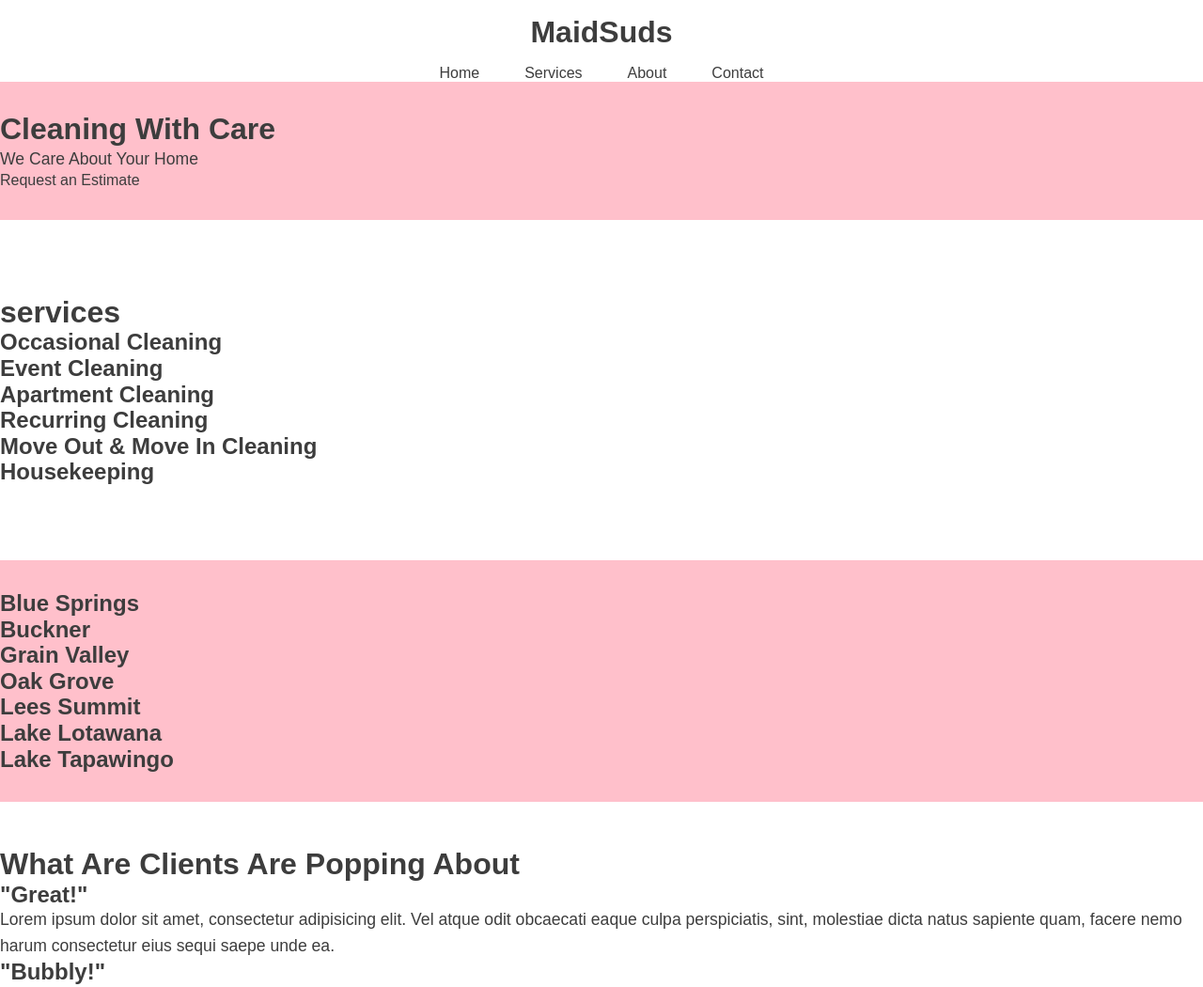
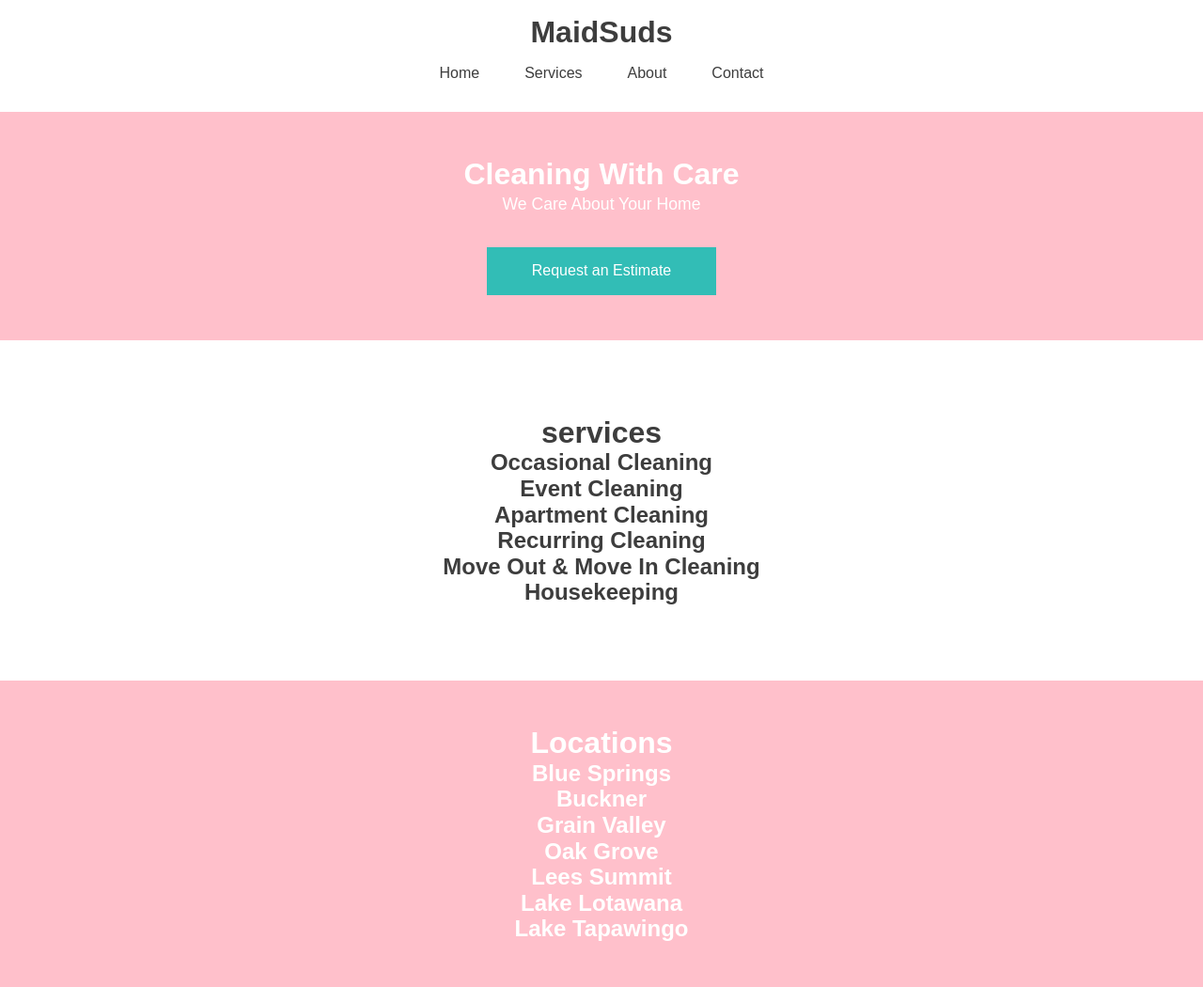
Before and after one commit to DamirMoore/maidsuds, a plain HTML site: page index.html in a window 1280 px wide. Shown: the top 1050 px of the page at 94% size. Drawn offline with Linux system fonts and the light colour scheme.

Commit message:
updated home page

```diff
--- a/index.html
+++ b/index.html
@@ -5,9 +5,15 @@
     <meta charset="UTF-8">
     <meta name="viewport" content="width=device-width, initial-scale=1.0">
     <meta http-equiv="X-UA-Compatible" content="ie=edge">
+
     <title>MaidSuds - Home</title>
 
+    <!-- css imports -->
     <link rel='stylesheet' type='text/css' media='screen' href='styles/style.css'>
+
+    <!-- js imports -->
+    <!-- respond.js makes min and max media queries work on old IE browsers -->
+    <script src="js/respond.js/respond.js"></script>
 </head>
 
 <body>
@@ -41,6 +47,7 @@
 
 
         <section class="locations-section">
+            <h1>Locations</h1>
             <h2>Blue Springs</h2>
             <h2>Buckner</h2>
             <h2>Grain Valley</h2>
@@ -63,7 +70,7 @@
             </div>
 
             <div class="testimonial-item">
-                <h2>"Bubbly!"</h2>
+                <h2>"Friendly!"</h2>
                 <p>
                     Lorem ipsum dolor sit amet consectetur adipisicing elit. Harum, saepe debitis repudiandae assumenda,
                     porro quasi, tempore atque repellendus numquam impedit possimus vero magnam temporibus dolor quod
@@ -82,9 +89,10 @@
         </section>
 
         <section class="home-call-to-action">
-            <h1>A Cleaning Service You Can Trust</h1>
+            <h1 class="home-call-to-action-title">A Cleaning Service You Can Trust</h1>
             <h2>24hr Warranty</h2>
             <h2>Family Owned</h2>
+            <h2>No Contracts</h2>
             <button>Request an Estimate</button>
         </section>
     </main>
--- a/styles/style.scss
+++ b/styles/style.scss
@@ -169,6 +169,7 @@ a {
     // color: #fff;
     padding-top: 2rem;
     padding-bottom: 2rem;
+    margin-top: 9rem;
 }
 
 .main-home-section {
@@ -192,14 +193,58 @@ a {
     height: 100%;
 
     .jumbotron-section {
+        display: -webkit-box;
+        display: -ms-flexbox;
+        display: flex;
+        -webkit-box-pack: center;
+        -ms-flex-pack: center;
+        justify-content: center;
+        -webkit-box-orient: vertical;
+        -webkit-box-direction: normal;
+        -ms-flex-direction: column;
+        flex-direction: column;
+        -webkit-box-align: center;
+        -ms-flex-align: center;
+        align-items: center;
+        -ms-flex-wrap: wrap;
+        flex-wrap: wrap;
+
         background-color: pink;
-        padding-top: 2rem;
-        padding-bottom: 2rem;
+        color: #fff;
+        padding-top: 3rem;
+        padding-bottom: 3rem;
         margin-bottom: 3rem;
+        margin-top: 2rem;
         width: 100%;
+
+        button {
+            color: #fff;
+            background-color: $lollipop-blue;
+            padding-top: 1rem;
+            padding-bottom: 1rem;
+            padding-right: 3rem;
+            padding-left: 3rem;
+            margin-top: 2rem;
+        }
     }
 
     .home-services-section {
+        display: -webkit-box;
+        display: -ms-flexbox;
+        display: flex;
+        -webkit-box-pack: center;
+        -ms-flex-pack: center;
+        justify-content: center;
+        -webkit-box-orient: vertical;
+        -webkit-box-direction: normal;
+        -ms-flex-direction: column;
+        flex-direction: column;
+        -webkit-box-align: center;
+        -ms-flex-align: center;
+        align-items: center;
+        -ms-flex-wrap: wrap;
+        flex-wrap: wrap;
+
         // background-color: pink;
         padding-top: 2rem;
         padding-bottom: 2rem;
@@ -208,9 +253,26 @@ a {
     }
 
     .locations-section {
+        display: -webkit-box;
+        display: -ms-flexbox;
+        display: flex;
+        -webkit-box-pack: center;
+        -ms-flex-pack: center;
+        justify-content: center;
+        -webkit-box-orient: vertical;
+        -webkit-box-direction: normal;
+        -ms-flex-direction: column;
+        flex-direction: column;
+        -webkit-box-align: center;
+        -ms-flex-align: center;
+        align-items: center;
+        -ms-flex-wrap: wrap;
+        flex-wrap: wrap;
+
         background-color: pink;
-        padding-top: 2rem;
-        padding-bottom: 2rem;
+        color: #fff;
+        padding-top: 3rem;
+        padding-bottom: 3rem;
         margin-bottom: 3rem;
         width: 100%;
     }
@@ -231,9 +293,12 @@ a {
         align-items: center;
         -ms-flex-wrap: wrap;
         flex-wrap: wrap;
+        text-align: center;
 
         margin-top: 2rem;
-        background-color: $gray-100;
+        // background-color: $gray-100;
+        background-color: pink;
+        color: #fff;
         width: 90%;
         border-radius: 3px;
         padding-top: 3rem;
@@ -249,5 +314,9 @@ a {
             margin-top: 2rem;
             //
         }
+
+        .home-call-to-action-title {
+            margin-bottom: 2rem;
+        }
     }
 }
```
Also changed, not shown: styles/style.css, 1 other file.
